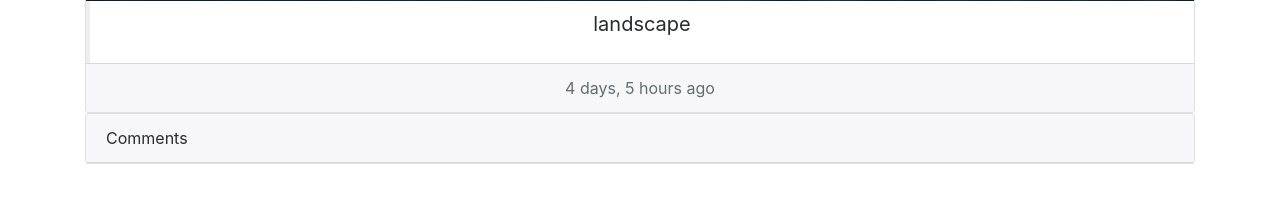
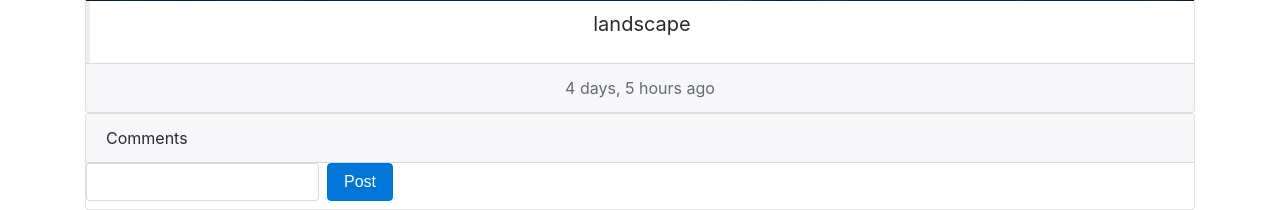
Before and after one commit to guptachetan1997/SnapShare, a Django app: page /posts/single/5c5b43e0-0dac-4eda-b76c-562bb611e033/ in a window 1280 px wide. Shown: the part 906-1116 px from the top of the page. Before the commit the page ends 1070 px from the top, so only its background shows below. Run offline with Django 3.2, Linux system fonts and the light colour scheme; data comes from the database, SQL or seed files in the repository; both versions use the stored data as it was after the commit; some libraries are stand-ins or nearby versions.

Commit message:
added comments, modified home page

```diff
--- a/src/SnapShare/urls.py
+++ b/src/SnapShare/urls.py
@@ -17,12 +17,13 @@ from django.contrib import admin
 from django.urls import path, include
 from django.conf import settings
 from django.conf.urls.static import static
-from accounts.views import temp_home, four_o_four
+from accounts.views import four_o_four
+from posts.views import HomeView
 
 urlpatterns = [
     path('admin/', admin.site.urls),
     path('accounts/', include('accounts.urls')),
     path('posts/', include('posts.urls')),
     path('404/', four_o_four),
-    path('', temp_home),
+    path('', HomeView.as_view(), name="home_url"),
 ] + static(settings.MEDIA_URL, document_root=settings.MEDIA_ROOT)
--- a/src/accounts/templates/SnapShare/base.html
+++ b/src/accounts/templates/SnapShare/base.html
@@ -22,7 +22,7 @@
 </head>
 <body>
 	<nav class="navbar navbar-expand-lg navbar-dark bg-dark">
-		<a class="navbar-brand" href="#">
+		<a class="navbar-brand" href="/">
 			<img src="/media/logo.png" width="30" height="30" alt="" class="d-inline-block align-top">
 			SnapShare
 		</a>
--- a/src/posts/admin.py
+++ b/src/posts/admin.py
@@ -1,5 +1,5 @@
 from django.contrib import admin
-from posts.models import Post
+from posts.models import Post, Comment
 
 # Register your models here.
 
@@ -7,3 +7,4 @@ class PostAdmin(admin.ModelAdmin):
 	readonly_fields = ('timestamp', 'uuid')
 
 admin.site.register(Post, PostAdmin)
+admin.site.register(Comment)
--- a/src/posts/models.py
+++ b/src/posts/models.py
@@ -5,16 +5,14 @@ from django.contrib.auth.models import User
 # Create your models here.
 
 def upload_location(instance, filename):
-	return "posts/{}"
-	u = User.objects.get(id = instance.user_id)
 	new_file_name = "{}.{}".format(str(instance.uuid), filename.split('.')[-1])
-	return "{}/{}".format(str(u.username), new_file_name)
+	return "posts/{}".format(new_file_name)
 
 
 class Post(models.Model):
 	user = models.ForeignKey(User, on_delete=models.CASCADE)
 	caption = models.CharField(max_length = 100, blank=True, null=True)
-	image = models.ImageField(upload_to='posts/')
+	image = models.ImageField(upload_to=upload_location)
 	timestamp = models.DateTimeField(auto_now_add=True)
 	uuid = models.UUIDField(default=uuid.uuid4, editable=False, unique=True)
 
@@ -26,8 +24,23 @@ class Post(models.Model):
 			return 0
 
 	@property
+	def comments_count(self):
+		return Comment.objects.filter(post=self).count()
+
+	@property
 	def likes_count(self):
 		return Like.objects.filter(post=self).count()
+
+	def add_comment(self, from_user, text):
+		try:
+			from_user_obj = User.objects.get(username = from_user)
+			comment = Comment.objects.create(user=from_user_obj, post=self, text=text)
+			if comment:
+				return True
+			else:
+				return False
+		except:
+			return False
 
 	def toggle_like(self, from_user):
 		try:
@@ -53,3 +66,13 @@ class Like(models.Model):
 	timestamp = models.DateTimeField(auto_now=True)
 	post = models.ForeignKey(Post, on_delete=models.CASCADE)
 	user = models.ForeignKey(User, on_delete=models.CASCADE)
+
+
+class Comment(models.Model):
+	timestamp = models.DateTimeField(auto_now=True)
+	text = models.CharField(max_length=500)
+	user = models.ForeignKey(User, on_delete=models.CASCADE)
+	post = models.ForeignKey(Post, on_delete=models.CASCADE)
+
+	def __str__(self):
+		return "{} {}".format(self.post.id, self.post.user.username)
--- a/src/posts/templates/posts/single.html
+++ b/src/posts/templates/posts/single.html
@@ -36,12 +36,24 @@ SnapShare
 			<div class="card-header">
 				Comments
 			</div>
+			<div class="card-body">
+			<form class="form-inline text-center" method="POST" action="/posts/single/comment/">
+					{% csrf_token %}
+					<input type="text" class="form-control mb-2 mr-sm-2" id="comment_text" name="comment_text">
+					<button type="submit" class="btn btn-primary mb-2">Post</button>
+					<input type="hidden" name="post_uuid" value="{{post.uuid}}">
+			</form>
 			<ul class="list-group list-group-flush">
 				{% for comment in comments %}
-				<li class="list-group-item">{{comment.text}}</li>
+				<li class="list-group-item">
+					<a href="/accounts/profile/{{comment.user.username}}">{{comment.user.username}}</a>
+					{{comment.text}}
+					<small>{{comment.timestamp | timesince}}</small>
+				</li>
 				{% endfor %}
 			</ul>
 		</div>
 	</div>
+	</div>
 </div>
 {% endblock %}
--- a/src/posts/templates/posts/upload.html
+++ b/src/posts/templates/posts/upload.html
@@ -21,7 +21,7 @@ Upload
 	</div>
 <div class="container">
 	<div class="row">
-		<div class="col">
+		<div class="col-12 col-md-8">
 			<div class="card">
 				<div class="card-header text-center">Upload</div>
 				<div class="card-body">
@@ -40,7 +40,7 @@ Upload
 			</div>
 			</div>
 		</div>
-		<div class="col">
+		<div class="col-6 col-md-4">
 				<img id="to-be-uploaded" class="card-img img-fluid" src="">
 		</div>
 	</div>
--- a/src/posts/urls.py
+++ b/src/posts/urls.py
@@ -1,9 +1,10 @@
 """ The URL routes for the posts app. """
 from django.urls import path
-from posts.views import Upload, SinglePost, LikeToggle
+from posts.views import Upload, SinglePost, LikeToggle, AddComment
 
 urlpatterns = [
 	path('upload/', Upload.as_view(), name="upload_url"),
 	path('single/like/', LikeToggle.as_view(), name="singlepostlike_url"),
+	path('single/comment/', AddComment.as_view(), name="singlepostcomment_url"),
 	path('single/<uuid>/', SinglePost.as_view(), name="singlepost_url")
 ]
--- a/src/posts/views.py
+++ b/src/posts/views.py
@@ -6,8 +6,9 @@ from django.contrib.auth import get_user_model
 from django.contrib.auth.decorators import login_required
 from django.contrib import messages
 from django.views.decorators.csrf import csrf_protect
-from posts.models import Post
+from posts.models import Post, Comment
 from posts.forms import PostForm
+from accounts.models import Connection
 
 User = get_user_model()
 
@@ -45,7 +46,8 @@ class SinglePost(View):
 		try:
 			post_obj = Post.objects.get(uuid = uuid)
 			like_flag = post_obj.check_like(request.user)
-			return render(request, self.template_name, {"post" : post_obj, "like_flag" : like_flag})
+			comments = Comment.objects.filter(post=post_obj).order_by("-timestamp")
+			return render(request, self.template_name, {"post" : post_obj, "like_flag" : like_flag, "comments" : comments})
 		except:
 			return redirect("/404/")
 
@@ -65,3 +67,29 @@ class LikeToggle(View):
 		except Exception as e:
 			print(e)
 			return redirect("/404/")
+
+
+class HomeView(View):
+	template_name = "posts/home.html"
+
+	@method_decorator(login_required)
+	def get(self, request, *args, **kwargs):
+		connections = Connection.objects.filter(from_user = request.user)
+		posts = []
+		for connection in connections:
+			posts += Post.objects.filter(user=connection.to_user)
+		return render(request, self.template_name, {"posts" : posts})
+
+
+class AddComment(View):
+
+	@method_decorator(login_required, csrf_protect)
+	def post(self, request, *args, **kwargs):
+		post_uuid = request.POST.get("post_uuid")
+		text = request.POST.get("comment_text")
+		try:
+			post_obj = Post.objects.get(uuid = post_uuid)
+			comment_create_flag = post_obj.add_comment(request.user, text)
+			return redirect("/posts/single/{}/".format(post_obj.uuid))
+		except:
+			return redirect("/posts/single/{}/".format(post_obj.uuid))
```
Also changed, not shown: src/posts/templates/posts/home.html (added, +29 -0 lines), src/db.sqlite3, src/media_cdn/posts/cd53fabf-418f-481a-ad3d-77812ed9fb20.gif (added), src/media_cdn/posts/spotify_mvp.png (added), src/posts/migrations/0009_comment.py (added).
